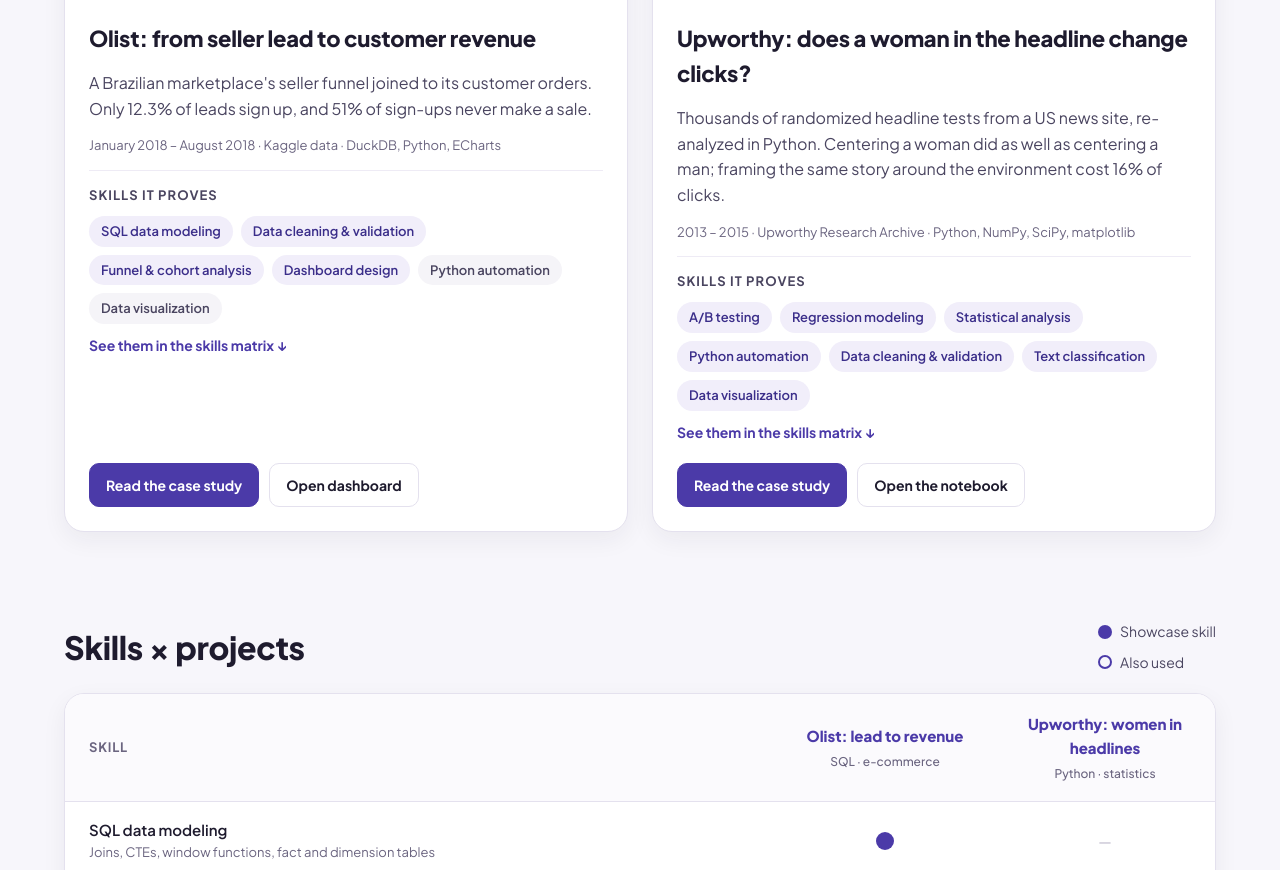
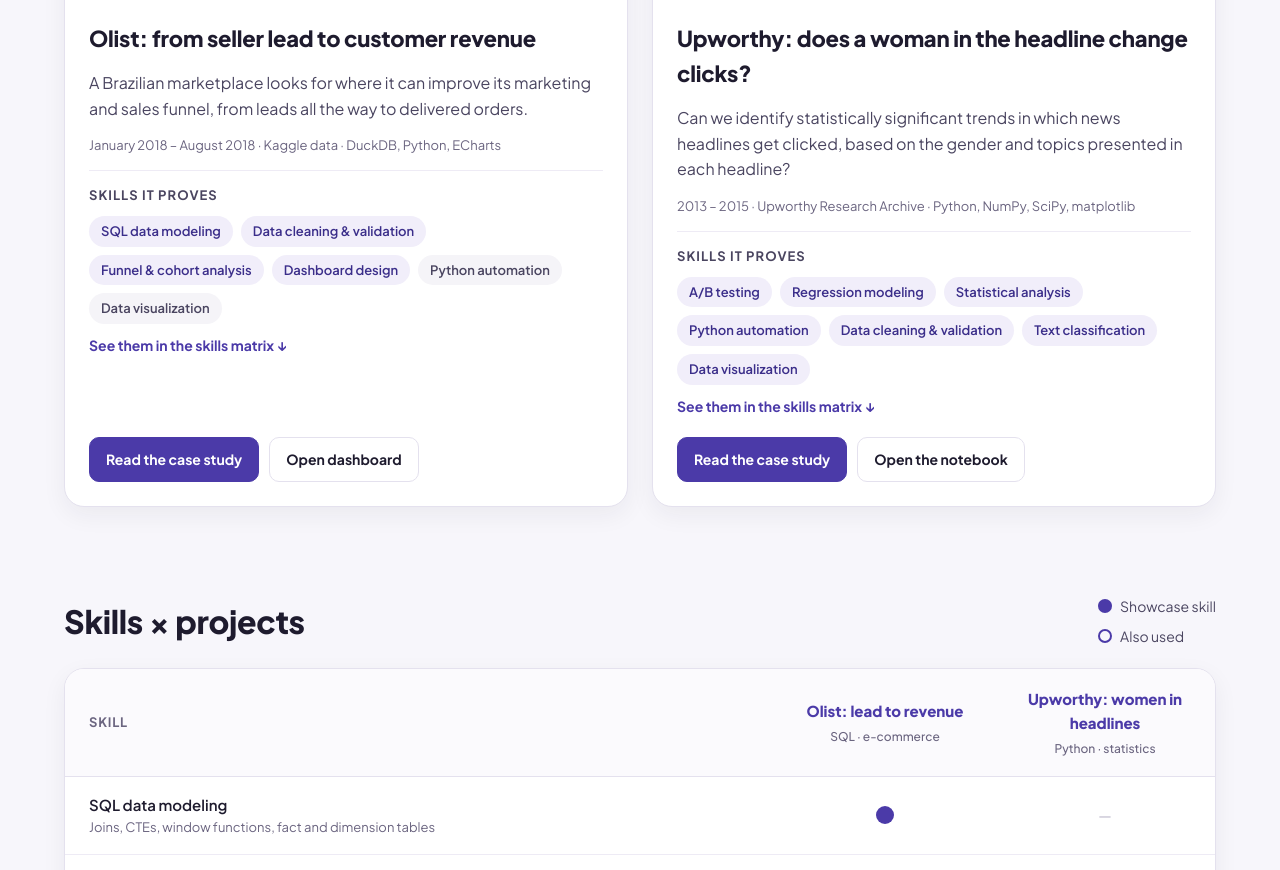
Before and after one commit to SanjayKoduvalli/sanjaykoduvalli.github.io, a plain HTML site: page index.html in a window 1280 px wide. Shown: the part 921-1791 px from the top of the page. Drawn offline with Linux system fonts and the light colour scheme.

Commit message:
Rewrite project card descriptions

```diff
--- a/index.html
+++ b/index.html
@@ -74,7 +74,7 @@
         <img class="thumb" src="assets/olist-dashboard.png" alt="The Olist dashboard's seller funnel: 5,998 leads, 740 sign-ups and 2,354 active sellers" width="1384" height="592" loading="lazy">
         <div class="body">
           <h3>Olist: from seller lead to customer revenue</h3>
-          <p>A Brazilian marketplace's seller funnel joined to its customer orders. Only 12.3% of leads sign up, and 51% of sign-ups never make a sale.</p>
+          <p>A Brazilian marketplace looks for where it can improve its marketing and sales funnel, from leads all the way to delivered orders.</p>
           <p class="meta">January 2018 – August 2018 · Kaggle data · DuckDB, Python, ECharts</p>
           <div class="card-skills">
             <p class="label">Skills it proves</p>
@@ -98,7 +98,7 @@
         <img class="thumb" src="assets/upworthy-headlines.png" alt="Chart: headlines centering a woman (+8.9%) or a man (+7.4%) get more clicks than headlines with no gendered person; woman vs. man is not significantly different" width="1384" height="592" loading="lazy">
         <div class="body">
           <h3>Upworthy: does a woman in the headline change clicks?</h3>
-          <p>Thousands of randomized headline tests from a US news site, re-analyzed in Python. Centering a woman did as well as centering a man; framing the same story around the environment cost 16% of clicks.</p>
+          <p>Can we identify statistically significant trends in which news headlines get clicked, based on the gender and topics presented in each headline?</p>
           <p class="meta">2013 – 2015 · Upworthy Research Archive · Python, NumPy, SciPy, matplotlib</p>
           <div class="card-skills">
             <p class="label">Skills it proves</p>
```
Also changed, not shown: 2 other files.
